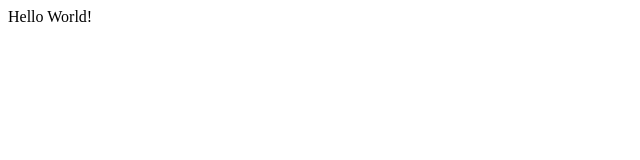
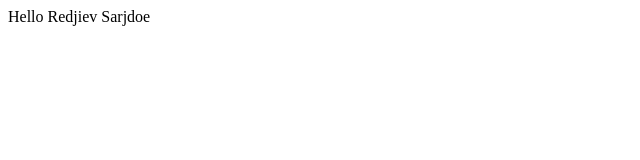
Before and after one commit to Redjiev/Htmltest, a plain HTML site: page Index.html in a window 1280 px wide. Shown: the full height of the page, 0-640 px from the left. Drawn offline with Linux system fonts and the light colour scheme.

Commit message:
Mijn eerste Commit

```diff
--- a/Index.html
+++ b/Index.html
@@ -5,6 +5,6 @@
     <title>Title</title>
 </head>
 <body>
-Hello World!
+Hello Redjiev Sarjdoe
 </body>
 </html>
```
